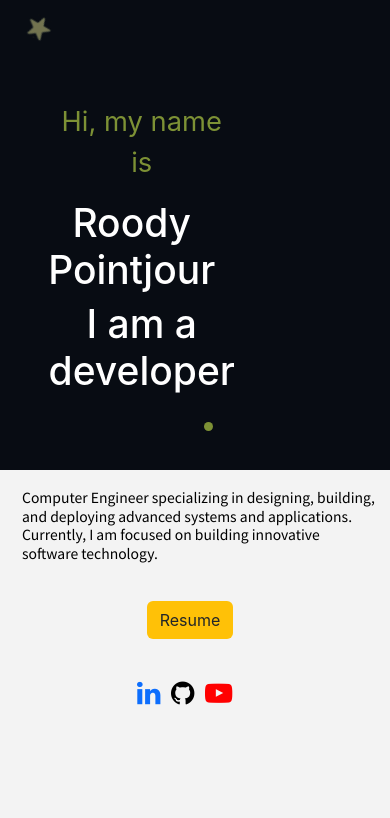
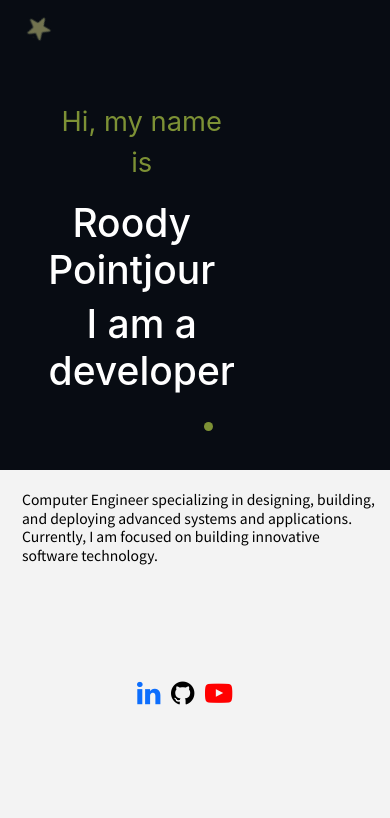
Before and after one commit to rpointjour/digital_business_card, a React (Create React App) app: page / in a window 390 px wide. Shown: the top 818 px of the page. Built offline with nearby package versions, Linux system fonts and the light colour scheme.

Commit message:
updated dbc

```diff
--- a/src/Components/App/App.css
+++ b/src/Components/App/App.css
@@ -147,13 +147,6 @@
 }
 @media screen and (max-width:494px)
 {
-  #resume{
-    text-decoration: none;
-    text-align: center;
-    position:relative;
-    top: 230px;
-    right:75px;
-  }
   .App-summary{
     color:black;
     margin: 1px 100px;
@@ -162,7 +155,7 @@
     bottom:100px;
   }
   .facts{
-    padding-top:80px;
+    padding-top:120px;
     text-align: center;
     font-family: 'Source Sans Pro', sans-serif;
     white-space:nowrap;
--- a/src/Components/Menu.js
+++ b/src/Components/Menu.js
@@ -42,7 +42,6 @@ function Menu(){
             to="connect"
             href="#connect"
             >Connect</Link></li>
-            <li className="item"><a href="Resume/Roody-Pointjour-Resume.pdf" target="_blank" rel="noreferrer">Resume</a></li>
             </ul>
         </nav>
         </>
--- a/src/Components/Summary.js
+++ b/src/Components/Summary.js
@@ -1,11 +1,9 @@
 import React from "react";
 import './App/App.css';
 function Summary(){
-/*Return app summary with specified classes
-Resume link in this section is only visible for mobile screens*/
+/*Return app summary with specified classes*/
 return (
     <div className="App-summary container-fluid">
-      <a href="Resume/Roody-Pointjour-Resume.pdf" id="resume" className="btn btn-link active btn-warning text-dark btn-outline-warning">Resume</a>
       <article>
         <h3 className="facts">
           <div>
```
